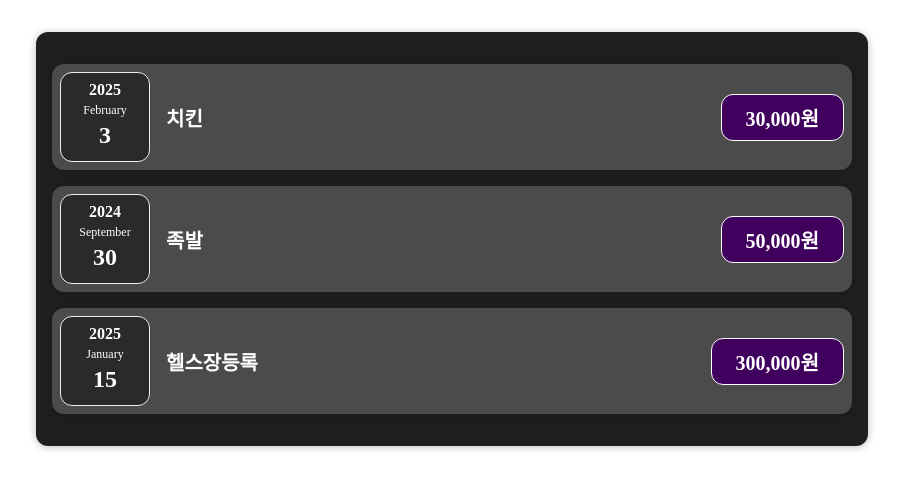
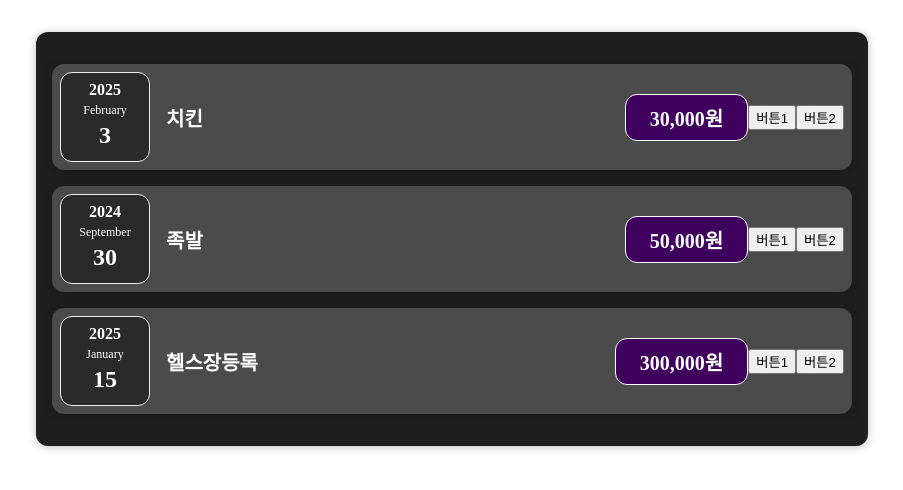
Before and after one commit to inhyeokoh/react-study202501, a React (Vite) app: page / in a window 1280 px wide. Shown: the top 490 px of the page, without its empty margins (188-1091 px from the left). Built offline with nearby package versions, Linux system fonts and the light colour scheme.

Commit message:
# 2-1-1. 이벤트 바인딩

```diff
--- a/src/components/expenses/ExpenseItem.jsx
+++ b/src/components/expenses/ExpenseItem.jsx
@@ -10,6 +10,11 @@ const ExpenseItem = ({ expense }) => {
   // 원화 표기법으로 변환
   const formatPrice = new Intl.NumberFormat('ko-KR').format(price);
 
+  // 이벤트 핸들러 정의
+  function handleClick(e) {
+    console.log('click!!');
+  }
+
   return (
     <Card className='expense-item'>
       <ExpenseDate expenseDate={date} />
@@ -17,6 +22,18 @@ const ExpenseItem = ({ expense }) => {
         <h2>{title}</h2>
         <div className='expense-item__price'>{formatPrice}원</div>
       </div>
+
+      <button
+        id='btn1'
+        onClick={handleClick}>
+        버튼1
+      </button>
+      <button
+        id='btn2'
+        onMouseLeave={(e) => alert('나가기!')}
+        onMouseOver={(e) => alert('이벤트!!')}>
+        버튼2
+      </button>
     </Card>
   );
 };
```
